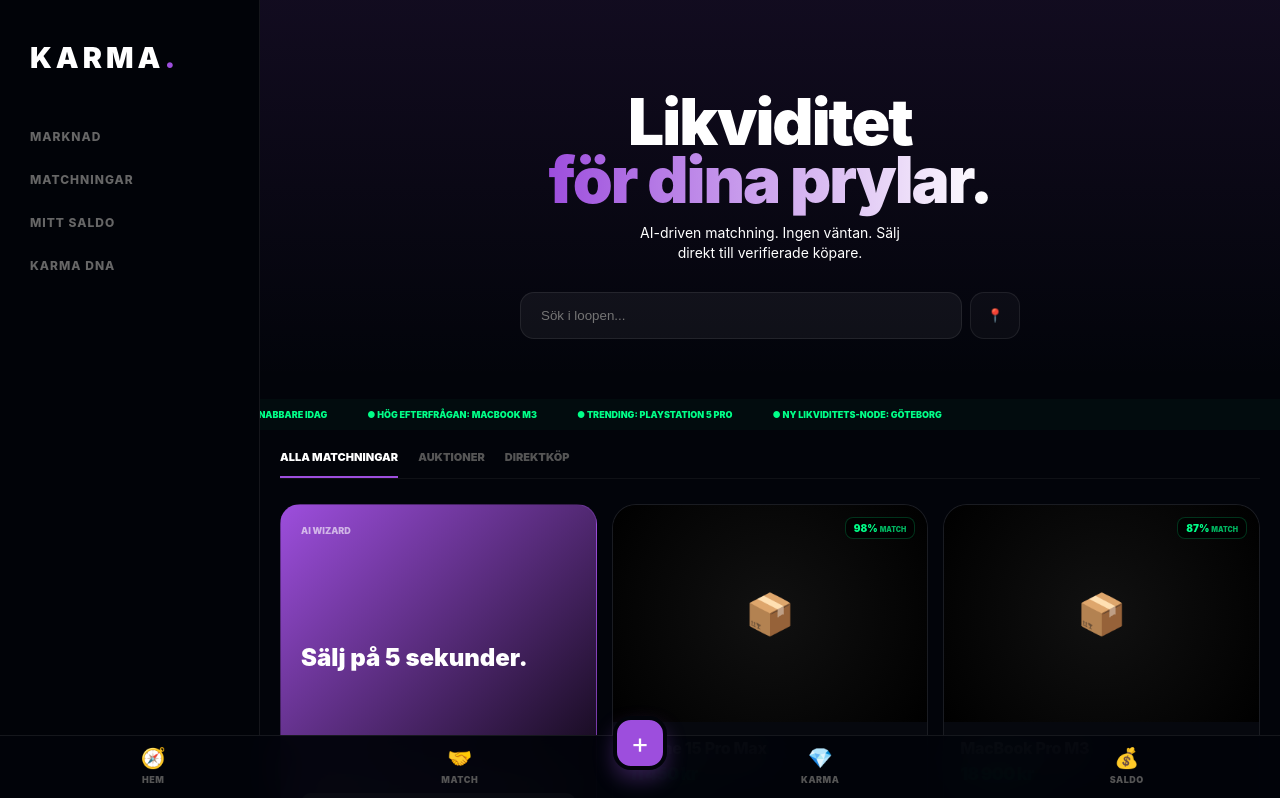
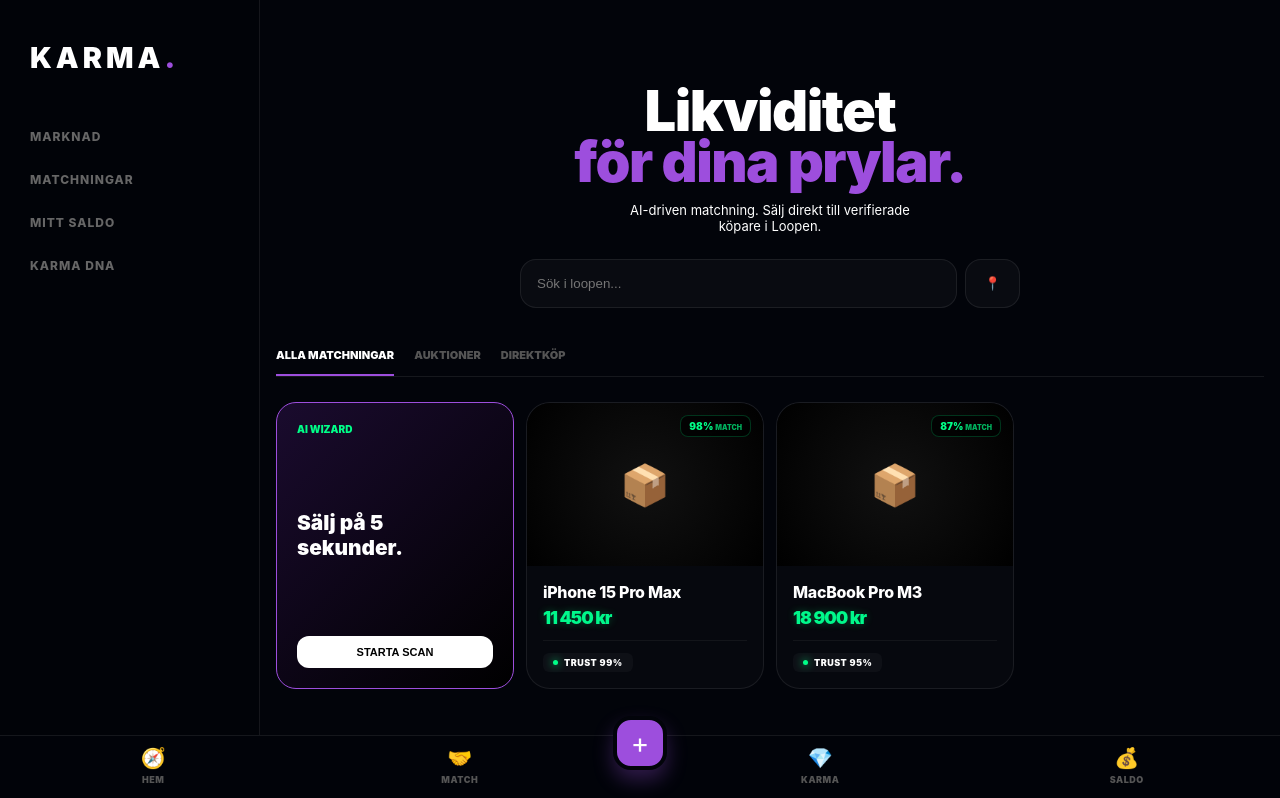
Before and after one commit to gascheckking/marketbeg-appGem, a Next.js app: page / in a window 1280 px wide. Shown: the top 798 px of the page. Built offline with nearby package versions, Linux system fonts and the light colour scheme.

Commit message:
Update page.tsx

```diff
--- a/app/page.tsx
+++ b/app/page.tsx
@@ -9,46 +9,25 @@ export default function Marketplace() {
   const [activeTab, setActiveTab] = useState('ALLA MATCHNINGAR');
 
   return (
-    <div style={{ width: '100%', minHeight: '100vh', paddingBottom: '120px' }}>
+    <div className="page-wrapper">
 
-      {/* HERO SECTION */}
-      <section style={{
-        padding: '40px 20px',
-        background: 'linear-gradient(to bottom, rgba(157,78,221,0.1) 0%, transparent 100%)',
-        textAlign: 'center'
-      }}>
-        <div style={{ maxWidth: '1200px', margin: '0 auto' }}>
-          <h1 className="hero-text">
+      {/* HERO - Kompakt för mobil */}
+      <section style={{ padding: '20px 0 40px', textAlign: 'center' }}>
+        <h1 style={{ fontSize: 'clamp(2.2rem, 10vw, 3.5rem)', lineHeight: '0.9', marginBottom: '15px' }}>
           Likviditet <br/>
-            <span style={{
-              background: 'linear-gradient(to right, var(--neon-purple), #fff)',
-              WebkitBackgroundClip: 'text', WebkitTextFillColor: 'transparent'
-            }}>för dina prylar.</span>
+          <span style={{ color: 'var(--neon-purple)' }}>för dina prylar.</span>
         </h1>
-          <p className="muted" style={{ fontSize: '14px', marginBottom: '30px', maxWidth: '300px', margin: '0 auto 30px', lineHeight: '1.4' }}>
-            AI-driven matchning. Ingen väntan. Sälj direkt till verifierade köpare.
+        <p className="muted" style={{ fontSize: '13px', maxWidth: '280px', margin: '0 auto 25px' }}>
+          AI-driven matchning. Sälj direkt till verifierade köpare i Loopen.
         </p>
 
-          <div className="search-container">
-            <input type="text" placeholder="Sök i loopen..." className="main-search-input" />
-            <button className="location-btn">📍</button>
-          </div>
+        <div style={{ display: 'flex', gap: '8px', maxWidth: '500px', margin: '0 auto' }}>
+          <input type="text" placeholder="Sök i loopen..." style={{ flex: 1, padding: '16px', borderRadius: '16px', background: 'var(--glass)', border: '1px solid var(--border)', color: '#fff' }} />
+          <button style={{ width: '55px', borderRadius: '16px', background: 'var(--glass)', border: '1px solid var(--border)' }}>📍</button>
         </div>
       </section>
 
-      {/* TICKER */}
-      <div className="ticker-container">
-        <div className="ticker-wrap">
-          <span>● IPHONES SÄLJS 23% SNABBARE IDAG</span>
-          <span>● HÖG EFTERFRÅGAN: MACBOOK M3</span>
-          <span>● TRENDING: PLAYSTATION 5 PRO</span>
-          <span>● NY LIKVIDITETS-NODE: GÖTEBORG</span>
-        </div>
-      </div>
-
-      <main style={{ maxWidth: '1200px', margin: '0 auto', padding: '20px' }}>
-
-        {/* TABS - Nu fungerande */}
+      {/* TABS - Fixad Logik */}
       <div className="tab-container">
         {['ALLA MATCHNINGAR', 'AUKTIONER', 'DIREKTKÖP'].map((tab) => (
           <div
@@ -61,14 +40,14 @@ export default function Marketplace() {
         ))}
       </div>
 
-        {/* PRODUKT-GRID */}
+      {/* DYNAMISK GRID */}
       <div className="product-grid">
         {activeTab === 'ALLA MATCHNINGAR' && (
           <>
             <div className="glow-card-sell" onClick={() => router.push('/sell')}>
-                <div style={{ fontSize: '9px', fontWeight: 900, opacity: 0.6 }}>AI WIZARD</div>
-                <h3 style={{ fontSize: '1.5rem', fontWeight: 900, margin: '5px 0' }}>Sälj på 5 sekunder.</h3>
-                <button className="scan-btn">STARTA SCAN</button>
+              <div style={{ fontSize: '10px', fontWeight: 900, color: 'var(--neon-mint)' }}>AI WIZARD</div>
+              <h3 style={{ fontSize: '1.3rem', fontWeight: 900, margin: '8px 0' }}>Sälj på 5 sekunder.</h3>
+              <button className="primary-btn" style={{ background: '#fff', color: '#000', padding: '10px', fontSize: '11px' }}>STARTA SCAN</button>
             </div>
             <FeedCardSell id="1" title="iPhone 15 Pro Max" price={11450} trust={99} matchScore={98} />
             <FeedCardSell id="2" title="MacBook Pro M3" price={18900} trust={95} matchScore={87} />
@@ -76,38 +55,26 @@ export default function Marketplace() {
         )}
 
         {activeTab === 'AUKTIONER' && (
-            <div style={{ gridColumn: '1/-1', padding: '40px', textAlign: 'center' }} className="glass-card">
-              <p className="muted">Hämtar live-auktioner...</p>
+          <div style={{ gridColumn: '1/-1', padding: '60px 20px', textAlign: 'center' }} className="glass-card">
+            <div style={{ fontSize: '40px' }}>🔨</div>
+            <h3 style={{ fontWeight: 900 }}>Live Auktioner</h3>
+            <p className="muted" style={{ fontSize: '13px' }}>Inga aktiva auktioner just nu i ditt område.</p>
           </div>
+        )}
+
+        {activeTab === 'DIREKTKÖP' && (
+          <>
+            <FeedCardSell id="3" title="Sony WH-1000XM5" price={2800} trust={94} matchScore={92} />
+            <FeedCardSell id="4" title="PlayStation 5 Pro" price={8500} trust={89} matchScore={85} />
+          </>
         )}
       </div>
 
-        <div style={{ marginTop: '50px' }}>
-          <h2 style={{ fontSize: '1.2rem', fontWeight: 900, marginBottom: '15px' }}>Passiv inkomst?</h2>
-          <RentModule />
-        </div>
-      </main>
-
       <style jsx>{`
-        .hero-text { font-size: clamp(2.2rem, 10vw, 4rem); font-weight: 900; letter-spacing: -2px; line-height: 0.9; margin-bottom: 15px; }
-        .search-container { display: flex; gap: 8px; max-width: 500px; margin: 0 auto; }
-        .main-search-input { flex: 1; padding: 15px 20px; border-radius: 14px; background: rgba(255,255,255,0.05); border: 1px solid var(--border); color: #fff; outline: none; }
-        .location-btn { width: 50px; border-radius: 14px; background: var(--glass); border: 1px solid var(--border); color: #fff; }
-
-        .ticker-container { background: rgba(0,255,136,0.03); border-y: 1px solid rgba(0,255,136,0.1); padding: 10px 0; overflow: hidden; margin-top: 20px; }
-        .ticker-wrap { display: flex; gap: 40px; font-size: 9px; font-weight: 900; color: var(--neon-mint); white-space: nowrap; animation: ticker 25s linear infinite; }
-
-        .tab-container { display: flex; gap: 20px; margin-bottom: 25px; overflow-x: auto; scrollbar-width: none; border-bottom: 1px solid rgba(255,255,255,0.05); }
-        .tab-item { padding-bottom: 12px; font-size: 11px; font-weight: 900; color: #555; white-space: nowrap; cursor: pointer; transition: 0.3s; }
+        .tab-container { display: flex; gap: 20px; margin-bottom: 25px; border-bottom: 1px solid var(--border); overflow-x: auto; scrollbar-width: none; }
+        .tab-item { padding-bottom: 12px; font-size: 11px; font-weight: 900; color: #555; cursor: pointer; white-space: nowrap; }
         .tab-item.active { color: #fff; border-bottom: 2px solid var(--neon-purple); }
-
-        .product-grid { display: grid; grid-template-columns: repeat(auto-fill, minmax(160px, 1fr)); gap: 15px; }
-        @media (min-width: 768px) { .product-grid { grid-template-columns: repeat(auto-fill, minmax(280px, 1fr)); } }
-
-        .glow-card-sell { background: linear-gradient(135deg, var(--neon-purple), #000); padding: 20px; border-radius: 20px; border: 1px solid rgba(157,78,221,0.3); display: flex; flex-direction: column; justify-content: space-between; }
-        .scan-btn { background: #fff; color: #000; border: none; padding: 10px; border-radius: 10px; font-weight: 900; font-size: 10px; margin-top: 15px; }
-
-        @keyframes ticker { 0% { transform: translateX(0); } 100% { transform: translateX(-50%); } }
+        .glow-card-sell { background: linear-gradient(135deg, #1a0b2e, #000); padding: 20px; border-radius: 20px; border: 1px solid var(--neon-purple); display: flex; flex-direction: column; justify-content: space-between; height: 100%; }
       `}</style>
     </div>
   );
```
Lines whose indentation alone changed are shown as unchanged.
